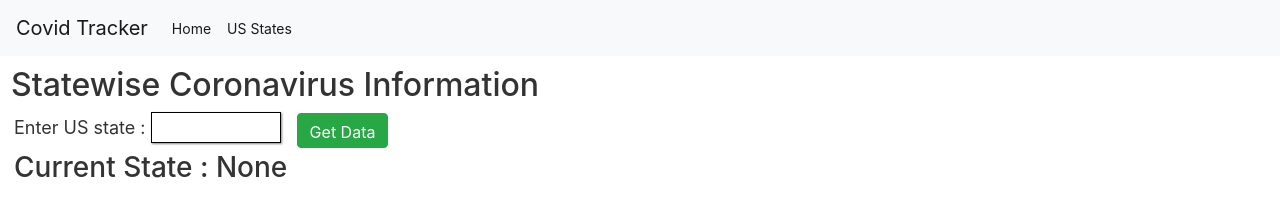
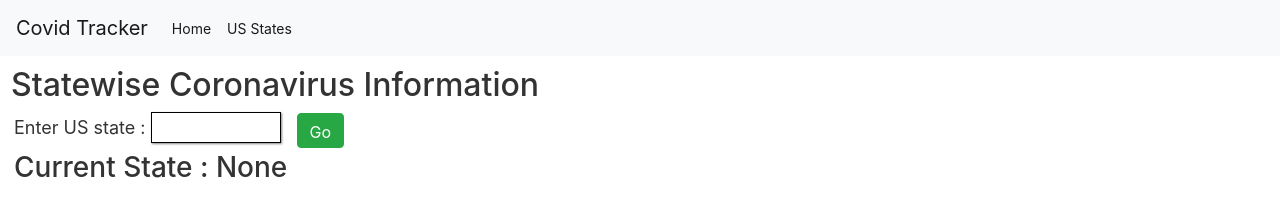
Before and after one commit to surelysherlock/covidtracker, an Angular app: page /home in a window 1280 px wide. Shown: the top 198 px of the page. Built offline with nearby package versions, Linux system fonts and the light colour scheme.

Commit message:
Renamed action button to Go

```diff
--- a/src/app/components/home/home.component.html
+++ b/src/app/components/home/home.component.html
@@ -6,7 +6,7 @@
     Enter US state :
     <input formControlName="stateForm" type="text" name="state" id="state" >
   </label>
-  <button id="left1em" class="btn btn-success" type="submit" >Get Data</button>
+  <button id="left1em" class="btn btn-success" type="submit" >Go</button>
 </form>
 <h3 id="currentState"> Current State : {{ stateName }}</h3>
 <div id="lastUpdate">
```
